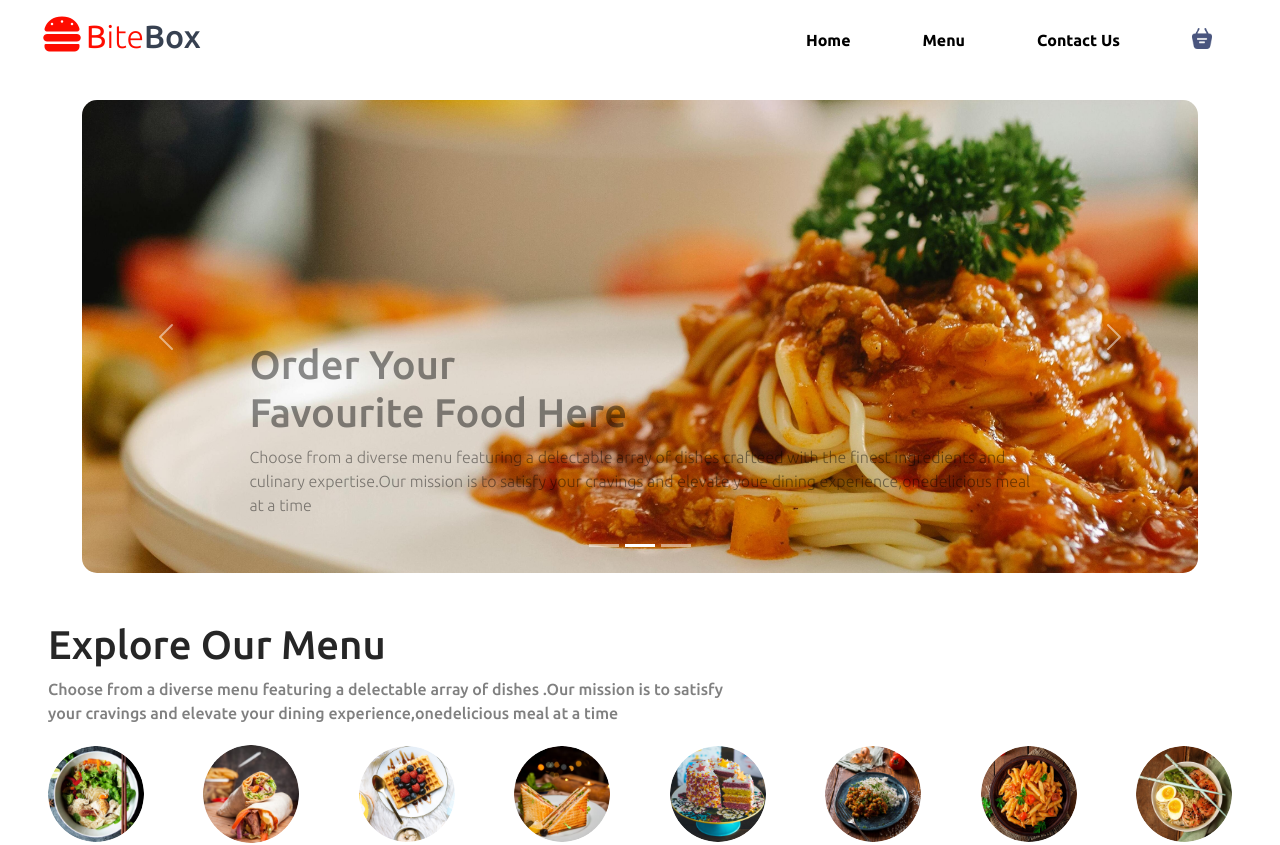
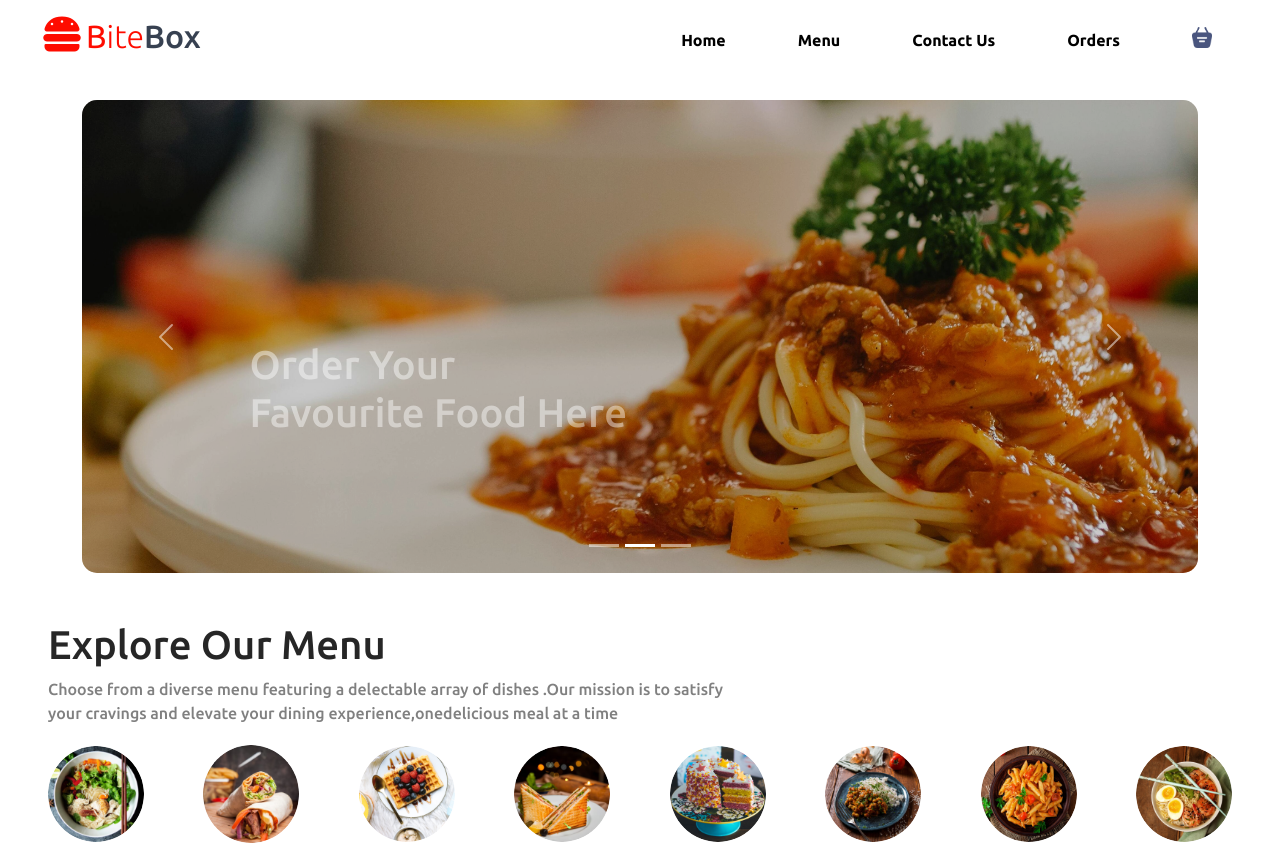
Before and after one commit to josephksimon7/FoodDeliveryApp_frontend, a React (Create React App) app: page /home in a window 1280 px wide. Shown: the top 845 px of the page. Built offline with nearby package versions, Linux system fonts and the light colour scheme; no server answers.

Commit message:
asthetic

```diff
--- a/src/Components/Admin Navbar/AdminNavbar.jsx
+++ b/src/Components/Admin Navbar/AdminNavbar.jsx
@@ -40,8 +40,19 @@ const AdminNavbar = () => {
         padding: "7px",
       }}
     >
-      <img className="logo" src={adminAssets.logo} alt="" />
+      {/* <img className="logo" src={adminAssets.logo} alt="" /> */}
       {/* <img className='profile' src={adminAssets.profile_image} alt="" /> */}
+      <h2>
+              <div className="d-flex justify-content-center gap-1">
+                <i
+                  class="fa-solid fa-burger fa-xs fs-1 mt-3"
+                  style={{ color: "#FE0C00" }}
+                ></i>
+                <div>
+                <span style={{ color: "#FE0C00" }}> <b>B</b>ite</span><span className="text-gray-700 " style={{fontWeight:'500'}}>Box</span>
+                </div>
+              </div>
+            </h2>
       {userData ? (
         <Dropdown className="me-5 mt-1">
           <Dropdown.Toggle
--- a/src/Components/Home Carousal/HomeCarousal.css
+++ b/src/Components/Home Carousal/HomeCarousal.css
@@ -1,3 +1,46 @@
 .anim{
     animation: fadeIn 3S;
 }
+@media (max-width: 768px) {
+    .responsive-image {
+      height: auto;
+      max-height: 300px;
+    }
+
+    .carousel-caption h1 {
+      font-size: 1rem;
+    }
+
+    .carousel-caption p {
+      font-size: 1rem;
+    }
+  }
+
+  @media (max-width: 576px) {
+    .responsive-image {
+      height: 500px;
+    }
+
+    .carousel-caption h1 {
+      font-size: 1.3rem;
+    }
+
+    .carousel-caption p {
+        margin-top: -25px;
+      font-size: 0.7rem;
+    }
+    .carousalcaptions p{
+    display: none;
+    }
+  }
+
+  .image-overlay {
+    border-radius: 15px;
+    position: absolute;
+    top: 0;
+    left: 0;
+    right: 0;
+    bottom: 0;
+    background-color: rgba(0, 0, 0, 0.200);
+    z-index: 0;
+}
--- a/src/Components/Home Carousal/HomeCarousal.jsx
+++ b/src/Components/Home Carousal/HomeCarousal.jsx
@@ -15,15 +15,18 @@ const HomeCarousal = () => {
   <Carousel >
           <Carousel.Item>
 
+            <div>
               <img
                 src={assets.carousal}
                 alt="First slide"
                 className="d-block mx-auto "
 
               />
+              <div className='image-overlay'></div>
+            </div>
             <Carousel.Caption className='carousalcaptions'>
           <h1 className='anim text-left'>Order Your <br />Favourite Food Here</h1>
-          <p className='anim text-left'>Choose from a diverse menu featuring a delectable array of dishes crafteed with the finest ingredients and culinary expertise.Our mission is to satisfy your cravings and elevate youe dining experience,onedelicious meal at a time</p>
+          <p className='anim text-left carousaltext'>Choose from a diverse menu featuring a delectable array of dishes crafteed with the finest ingredients and culinary expertise.Our mission is to satisfy your cravings and elevate youe dining experience,onedelicious meal at a time</p>
         </Carousel.Caption>
            </Carousel.Item>
 
@@ -32,21 +35,25 @@ const HomeCarousal = () => {
           <Carousel.Item>
 
 
+            <div >
               <img
                 src={assets.carousal2}
                 alt="First slide"
                 className="d-block mx-auto "
               style={{borderRadius:"15px"}}
               />
+              <div className='image-overlay'></div>
+            </div>
             <Carousel.Caption className='carousalcaptions'>
-          <h1 className='anim text-left' style={{color:"black"}}>Order Your <br />Favourite Food Here</h1>
-          <p className='anim text-left' style={{color:"black"}}> Choose from a diverse menu featuring a delectable array of dishes crafteed with the finest ingredients and culinary expertise.Our mission is to satisfy your cravings and elevate youe dining experience,onedelicious meal at a time</p>
+          <h1 className='anim text-left' >Order Your <br />Favourite Food Here</h1>
+          <p className='anim text-left' > Choose from a diverse menu featuring a delectable array of dishes crafteed with the finest ingredients and culinary expertise.Our mission is to satisfy your cravings and elevate youe dining experience,onedelicious meal at a time</p>
         </Carousel.Caption>
 
           </Carousel.Item>
           <Carousel.Item>
 
 
+           <div>
               <img
                 src={assets.carousal3}
                 alt="First slide"
@@ -54,6 +61,8 @@ const HomeCarousal = () => {
                 style={{borderRadius:"15px"}}
                 // style={{height:"400px"}}
               />
+              <div className='image-overlay'></div>
+           </div>
             <Carousel.Caption className='carousalcaptions'>
           <h1 className='anim text-left'>Order Your <br />Favourite Food Here</h1>
           <p className='anim text-left'>Choose from a diverse menu featuring a delectable array of dishes crafteed with the finest ingredients and culinary expertise.Our mission is to satisfy your cravings and elevate youe dining experience,onedelicious meal at a time</p>
--- a/src/Components/Navbar/Navbar.css
+++ b/src/Components/Navbar/Navbar.css
@@ -1,18 +1,45 @@
-.hover:hover{
-    border-bottom: 2px solid #647650 ;
+.hover:hover {
     position: relative;
-   display: inline-block;
+    display: inline-block;
+    text-decoration: underline;
 
 }
-.navcart{
+
+.navcart {
     position: relative;
 }
-.navcart .dot{
+
+.navcart .dot {
     position: absolute;
     min-width: 9px;
     min-height: 9px;
     background-color: #FE0C00;
     border-radius: 5px;
     top: -4px;
-    left:40px;
+    left: 40px;
 }
+
+.navcart .hover1 {
+    transition: transform 0.3s ease, background-color 0.3s ease;
+    padding:7px;
+    border-radius: 50%;
+    background-color: transparent;
+  }
+
+  @media (min-width: 768px) {
+    .navcart .hover1:hover {
+      transform: scale(1.1);
+      background-color: #bebcbc;
+    }
+  }
+
+  @media (max-width: 767px) {
+    .navcart .hover1 {
+      padding: 5px;
+      background-color: transparent;
+    }
+
+    .navcart .hover1:hover {
+      transform: none;
+    }
+}
--- a/src/Components/Navbar/Navbar.jsx
+++ b/src/Components/Navbar/Navbar.jsx
@@ -60,9 +60,10 @@ const Header = () => {
               <Nav.Link as={NavLink} to={'/home'} className="text-black me-5 ms-2 hover fw-bold ">Home</Nav.Link>
               <Nav.Link href="#explore-menu" className="text-black me-5 ms-2 hover fw-bold">Menu</Nav.Link>
               <Nav.Link href="#footer" className="text-black me-5 ms-2 hover fw-bold">Contact Us</Nav.Link>
+              <Nav.Link as={NavLink} to={'/myorders'} className="text-black me-5 ms-2 hover fw-bold">Orders</Nav.Link>
               <div className='navcart '>
 
-                <Nav.Link as={NavLink} to={'/cart'} className="me-5 hover ms-2 ">
+                <Nav.Link as={NavLink} to={'/cart'} className="me-5 hover1 ms-2 ">
                   <img src={assets.carticon} alt="" height="20px" width="20px" />
                 </Nav.Link>
 
@@ -91,7 +92,6 @@ const Header = () => {
                     <Dropdown.Item> {userData.username} </Dropdown.Item>
                     <Dropdown.Item >{userData.email}</Dropdown.Item>
                     <Dropdown.Item >{userData.phone}</Dropdown.Item>
-                    <Dropdown.Item ><div className='d-flex align-items-center '><img src={assets.bag} alt="" style={{ width: "20px", marginRight:"2px"}} /> <div style={{ fontWeight: "400" }}>Orders</div></div></Dropdown.Item>
                     <Dropdown.Item onClick={logout} style={{ color: "#FE0C00" }}><i class="fa-solid fa-arrow-right-from-bracket me-1"></i>Logout</Dropdown.Item>
                   </Dropdown.Menu>
                 </Dropdown>
--- a/src/Pages/Admin/Orders_Admin/Orders.jsx
+++ b/src/Pages/Admin/Orders_Admin/Orders.jsx
@@ -30,7 +30,7 @@ const Orders = () => {
       orderId,
       status: event.target.value
     })
-    if (response.data.sucess) {
+    if (response.data.success) {
       await fetchAllOrders();
     }
   }
--- a/src/Pages/LoginPage/Login.jsx
+++ b/src/Pages/LoginPage/Login.jsx
@@ -100,7 +100,18 @@ const Login = () => {
     <div>
 
       <div className='logo-container'>
-        <img src={assets.logo} className='logo' alt="" />
+        {/* <img src={assets.logo} className='logo' alt="" /> */}
+        <h2 className='mt-3'>
+              <div className="d-flex justify-content-center gap-1">
+                <i
+                  class="fa-solid fa-burger fa-xs fs-1 mt-3"
+                  style={{ color: "#FE0C00" }}
+                ></i>
+                <div>
+                <span style={{ color: "#FE0C00" }}> <b>B</b>ite</span><span className="text-gray-700 " style={{fontWeight:'500'}}>Box</span>
+                </div>
+              </div>
+            </h2>
       </div>
       <div className='maindiv'>
         <Container className='maincontainer'>
--- a/src/Pages/MyOrders/MyOrders.jsx
+++ b/src/Pages/MyOrders/MyOrders.jsx
@@ -88,7 +88,7 @@ const MyOrders = () => {
                                 <span className={`inline-block w-3 h-3 rounded-full ${order.status === "Delivered" ? "bg-green-500" : "bg-yellow-500"}  mr-2`}></span>
                                 <b className="text-gray-700">{order.status}</b>
                             </p>
-                            <button className="bg-green-500 font-bold text-white py-2 px-4 rounded hover:bg-green-600 transition duration-200">Track Order</button>
+                            <button onClick={fetchOrders} className="bg-green-500 font-bold text-white py-2 px-4 rounded hover:bg-green-600 transition duration-200">Track Order</button>
                         </div>
                     </div>
                 ))}
```
Also changed, not shown: public/index.html (+1 -17 lines). Lines whose indentation alone changed are shown as unchanged.
